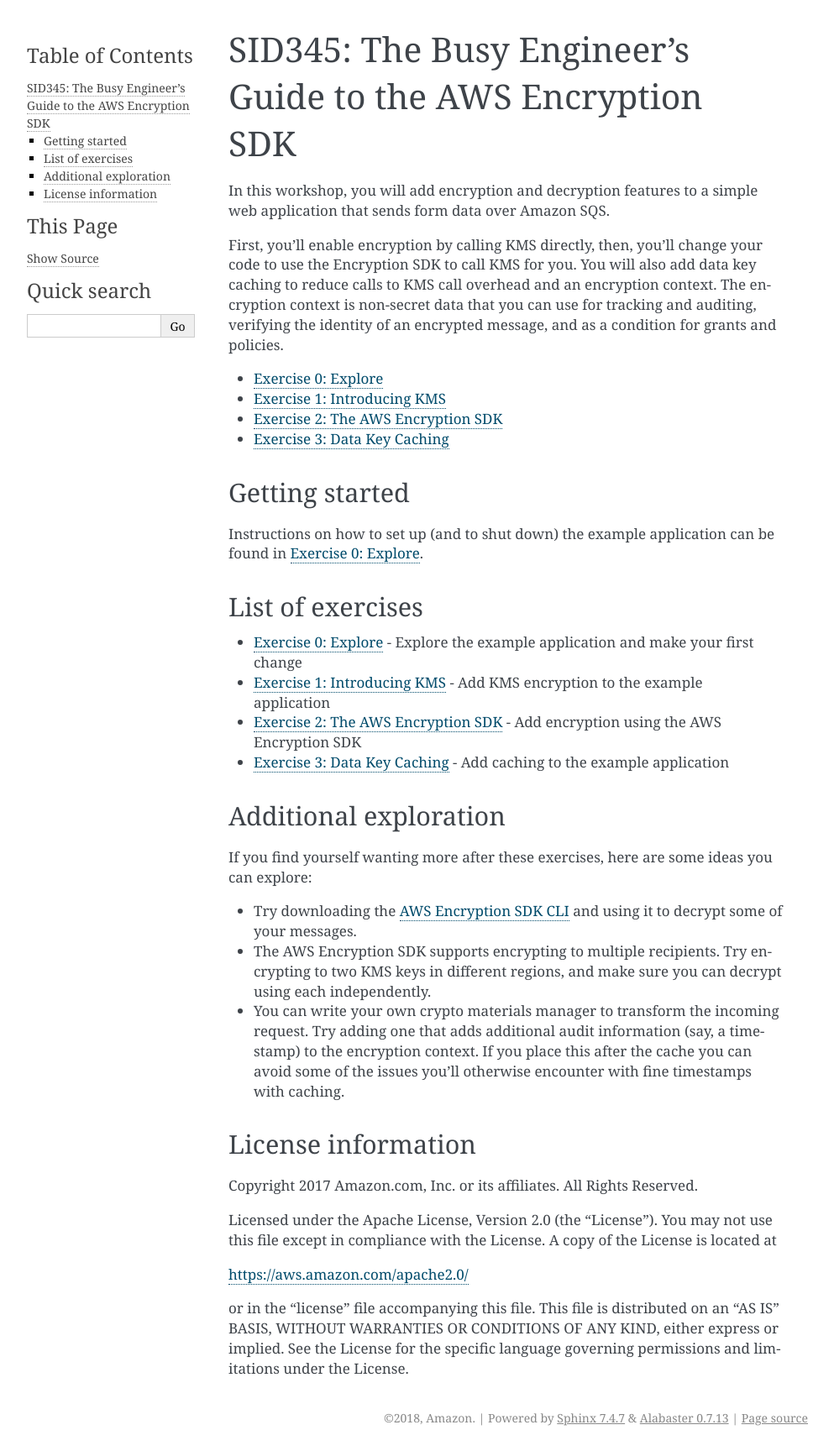
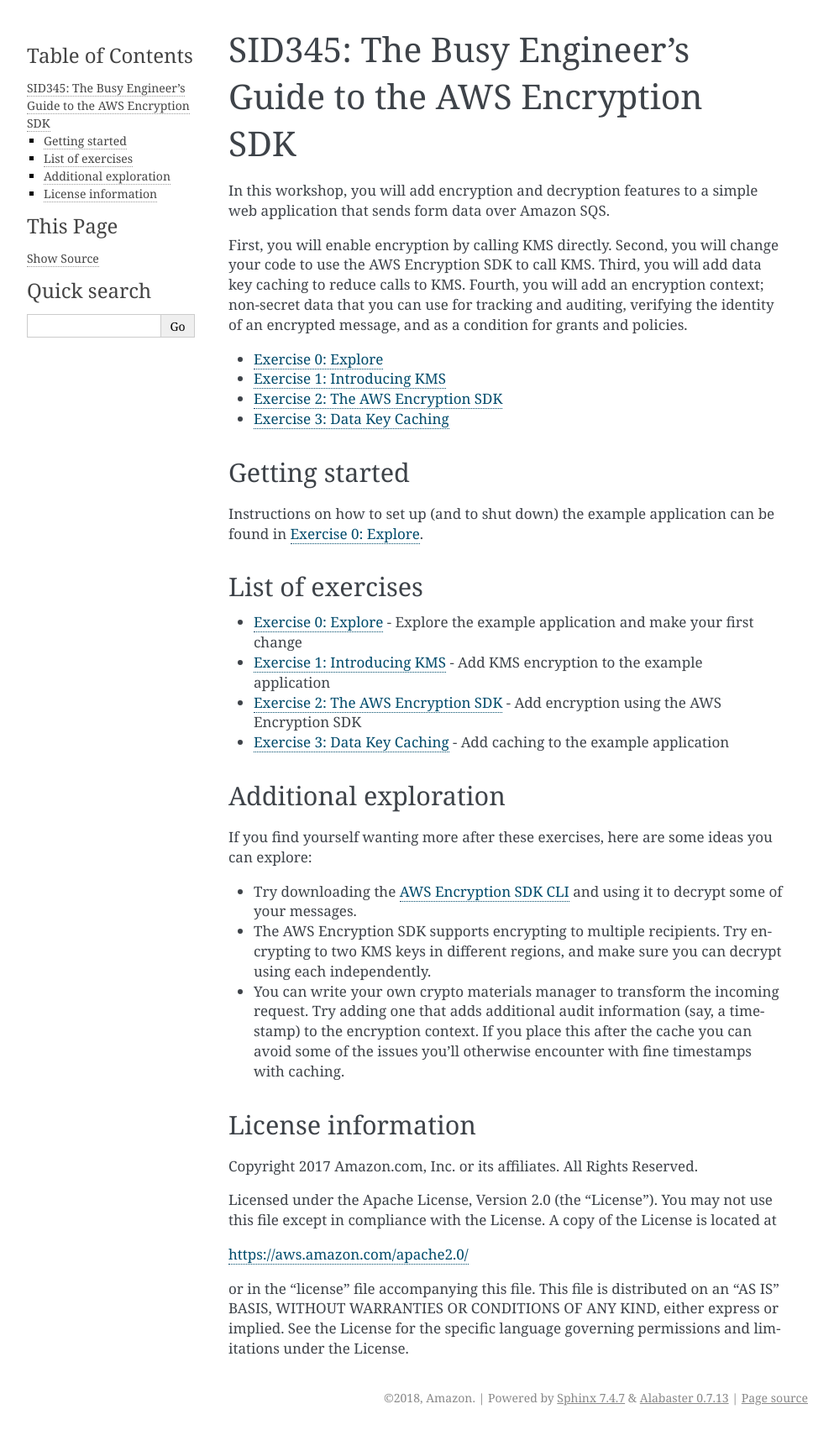
Before and after one commit to aws-samples/busy-engineers-encryption-sdk, a Sphinx documentation site: the page built from docs/index.rst, in a window 1280 px wide. Shown: the whole page at 84% size, without its empty margins (148-1141 px from the left). Built offline with Sphinx 7.4.7, drawn with Linux system fonts in a browser that asks for light colours; after the commit the page ends 1704 px from its top, so only the background shows below that.

Commit message:
Update index.rst (#28)

```diff
--- a/docs/index.rst
+++ b/docs/index.rst
@@ -8,11 +8,10 @@
 In this workshop, you will add encryption and decryption features to a simple web application that
 sends form data over Amazon SQS.
 
-First, you'll enable encryption by calling KMS directly, then, you'll change your code to use the
-Encryption SDK to call KMS for you. You will also add data key caching to reduce calls to KMS call
-overhead and an encryption context. The encryption context is non-secret data that you can use for
-tracking and auditing, verifying the identity of an encrypted message, and as a condition for grants
-and policies.
+First, you will enable encryption by calling KMS directly. Second, you will change your code to
+use the AWS Encryption SDK to call KMS. Third, you will add data key caching to reduce calls to KMS.
+Fourth, you will add an encryption context; non-secret data that you can use for tracking and auditing,
+verifying the identity of an encrypted message, and as a condition for grants and policies.
 
 .. toctree::
     :maxdepth: 1
```
